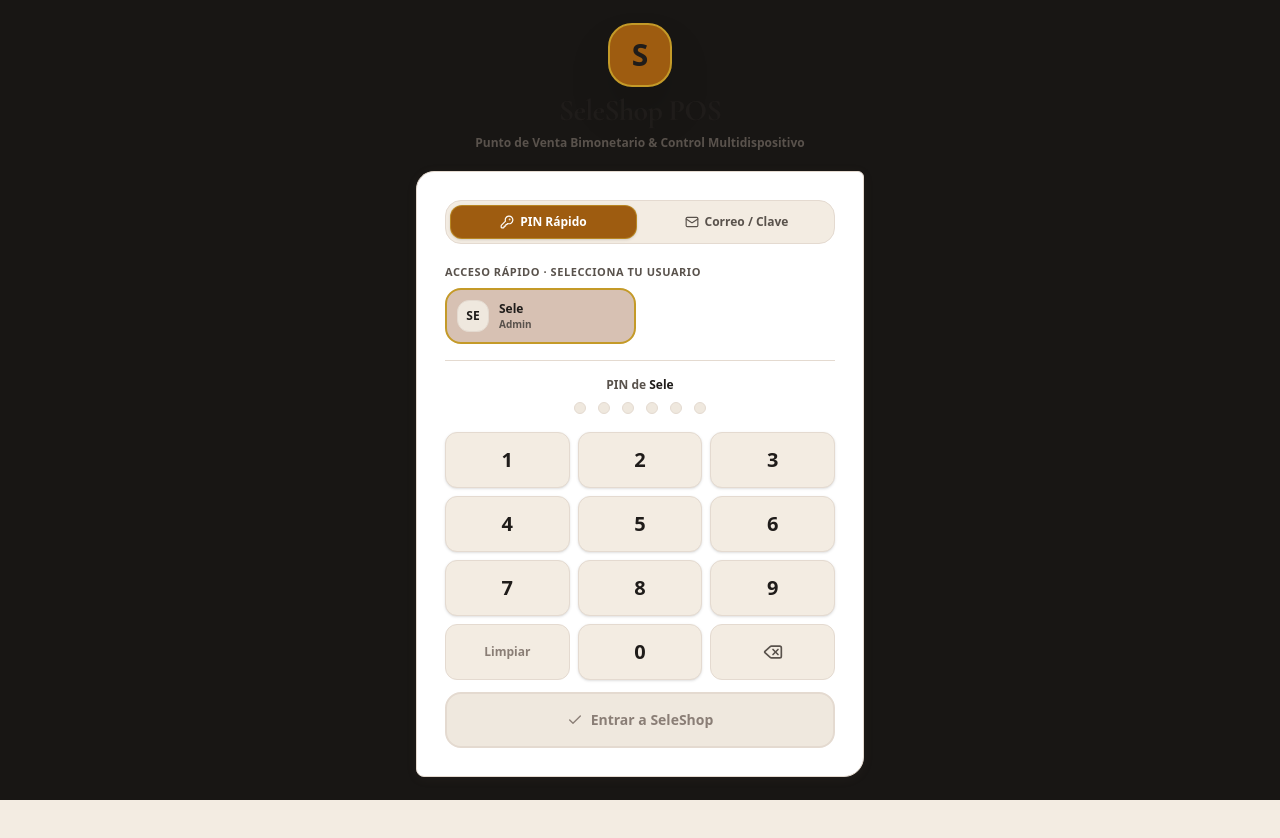
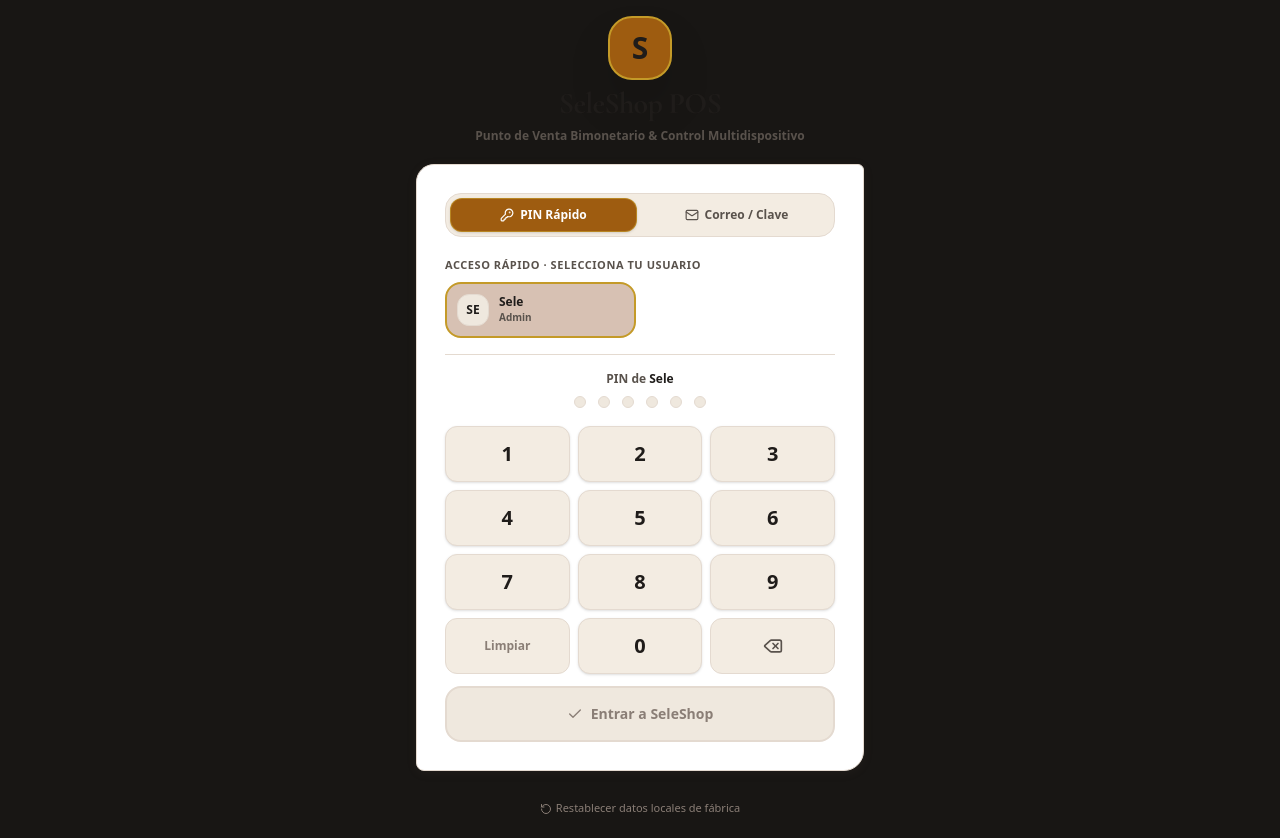
Before and after one commit to JorgeCabrera2003/seleshop, a Next.js app: page / in a window 1280 px wide. Before the commit the page ends 800 px from the top, so only its background shows below. Built offline with nearby package versions, Linux system fonts and the light colour scheme; no server answers; the database is empty.

Commit message:
feat(settings): agregar botón de limpiar base de datos en Menú & Configuración y ajustar altura

```diff
--- a/src/components/auth/AuthModule.tsx
+++ b/src/components/auth/AuthModule.tsx
@@ -1,9 +1,9 @@
 'use client';
 
 import React, { useState } from 'react';
-import { User, ShieldCheck, KeyRound, UserPlus, ArrowRight, AlertTriangle, Check, Delete, Mail, Lock, Sparkles, RefreshCw, Eye, EyeOff } from 'lucide-react';
+import { User, ShieldCheck, KeyRound, UserPlus, ArrowRight, AlertTriangle, Check, Delete, Mail, Lock, Sparkles, RefreshCw, Eye, EyeOff, RotateCcw } from 'lucide-react';
 import { User as UserType, AuthSession } from '../../lib/types';
-import { putToStore, addToSyncQueue, setActiveSession } from '../../lib/db/indexeddb';
+import { putToStore, addToSyncQueue, setActiveSession, clearAllLocalData } from '../../lib/db/indexeddb';
 import { pullAllFromSupabase } from '../../lib/sync/syncEngine';
 
 interface AuthModuleProps {
@@ -562,6 +562,23 @@
 
         </div>
 
+        {/* Footer info & emergency reset */}
+        <div className="text-center pt-1">
+          <button
+            type="button"
+            onClick={async () => {
+              if (window.confirm('¿Deseas limpiar todos los datos locales (LocalStorage e IndexedDB) y restaurar los usuarios por defecto?')) {
+                await clearAllLocalData();
+                alert('¡Datos restablecidos con éxito! Recargando...');
+                window.location.reload();
+              }
+            }}
+            className="text-[11px] text-stone-500 hover:text-stone-300 transition-colors inline-flex items-center gap-1 cursor-pointer py-1 px-2 rounded-lg hover:bg-stone-900"
+          >
+            <RotateCcw className="w-3 h-3" /> Restablecer datos locales de fábrica
+          </button>
+        </div>
+
       </div>
     </div>
   );
--- a/src/components/layout/Header.tsx
+++ b/src/components/layout/Header.tsx
@@ -1,9 +1,9 @@
 'use client';
 
 import React, { useState } from 'react';
-import { Wifi, WifiOff, RefreshCw, DollarSign, Database, Edit2, Check, Sun, Moon, History, Settings, X, User, Users, Cloud, LogOut } from 'lucide-react';
+import { Wifi, WifiOff, RefreshCw, DollarSign, Database, Edit2, Check, Sun, Moon, History, Settings, X, User, Users, Cloud, LogOut, RotateCcw } from 'lucide-react';
 import { ExchangeRate, User as UserType } from '../../lib/types';
-import { putToStore } from '../../lib/db/indexeddb';
+import { putToStore, clearAllLocalData } from '../../lib/db/indexeddb';
 
 interface HeaderProps {
   isOnline: boolean;
@@ -113,7 +113,7 @@
 
           {/* Floating Settings & Options Menu */}
           {showSettingsMenu && (
-            <div className="absolute right-0 top-14 w-[calc(100vw-2rem)] sm:w-80 max-w-sm bg-stone-900 border-2 border-[#D4AF37] rounded-3xl p-4 shadow-2xl z-50 flex flex-col max-h-[calc(100vh-4.5rem)] animate-in fade-in slide-in-from-top-2 duration-200">
+            <div className="absolute right-0 top-14 w-[calc(100vw-2rem)] sm:w-80 max-w-sm bg-stone-900 border-2 border-[#D4AF37] rounded-3xl p-4 shadow-2xl z-50 flex flex-col max-h-[calc(100dvh-5.5rem)] sm:max-h-[calc(100vh-6rem)] animate-in fade-in slide-in-from-top-2 duration-200">
               <div className="flex items-center justify-between border-b border-stone-800 pb-2.5 mb-2.5 shrink-0">
                 <span className="text-sm font-bold text-stone-200 font-wabi">Menú & Configuración</span>
                 <button
@@ -124,7 +124,7 @@
                 </button>
               </div>
 
-              <div className="overflow-y-auto space-y-3.5 pr-1 flex-1 text-left custom-scrollbar">
+              <div className="overflow-y-auto space-y-3 pr-1 flex-1 text-left custom-scrollbar">
                 {/* 1. Tasa BCV del Día */}
                 <div className="bg-stone-950 border-2 border-[#D4AF37]/60 p-3 rounded-2xl space-y-1.5">
                   <div className="flex items-center justify-between">
@@ -276,7 +276,32 @@
                   </button>
                 </div>
 
-                {/* 7. Logout option in menu */}
+                {/* 7. SuperAdmin / Admin: Limpiar Base de Datos */}
+                {isAdmin && (
+                  <button
+                    onClick={async () => {
+                      if (window.confirm('¿Deseas limpiar todos los datos locales (LocalStorage e IndexedDB) y restablecer los usuarios por defecto?')) {
+                        await clearAllLocalData();
+                        alert('¡Base de datos y LocalStorage limpiados con éxito! Los usuarios por defecto han sido restaurados.');
+                        window.location.reload();
+                      }
+                    }}
+                    className="w-full flex items-center justify-between p-2.5 rounded-2xl bg-rose-950/20 border border-rose-900/40 hover:border-rose-700/60 hover:bg-rose-900/30 transition-all text-left group"
+                  >
+                    <div className="flex items-center gap-2">
+                      <RotateCcw className="w-4 h-4 text-rose-400 group-hover:rotate-180 transition-transform duration-500 shrink-0" />
+                      <div>
+                        <span className="text-xs font-bold text-rose-200 block">Limpiar Base de Datos</span>
+                        <span className="text-[10px] text-rose-400/80">Restablecer datos y usuarios por defecto</span>
+                      </div>
+                    </div>
+                    <span className="text-[10px] bg-rose-900/50 text-rose-300 font-bold px-2 py-0.5 rounded border border-rose-700/40 shrink-0">
+                      Reset
+                    </span>
+                  </button>
+                )}
+
+                {/* 8. Logout option in menu */}
                 {onLogout && (
                   <button
                     onClick={() => {
```
